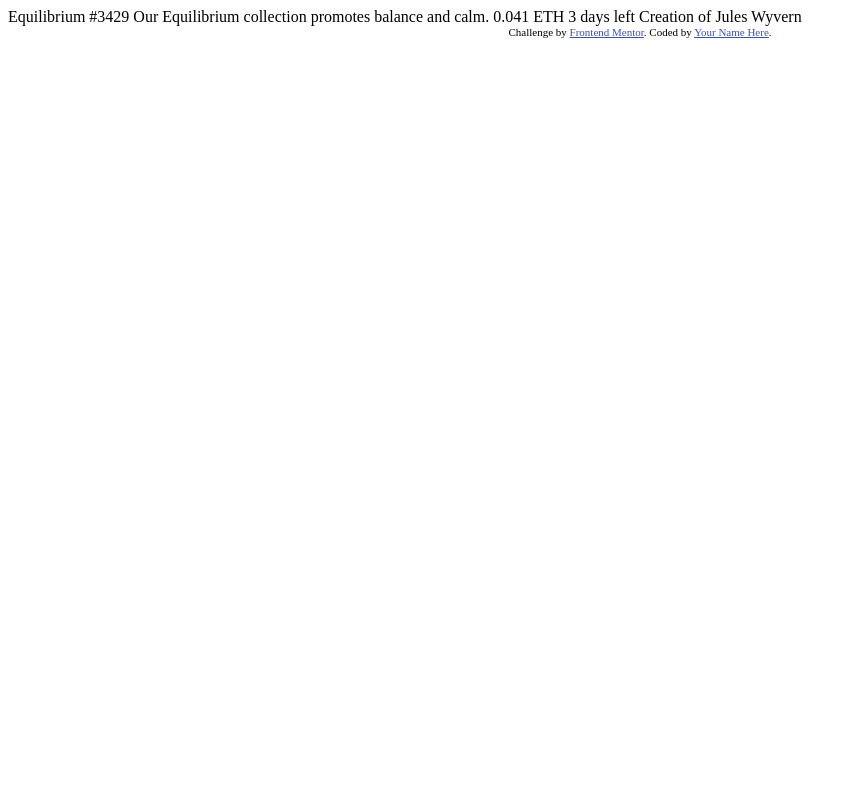
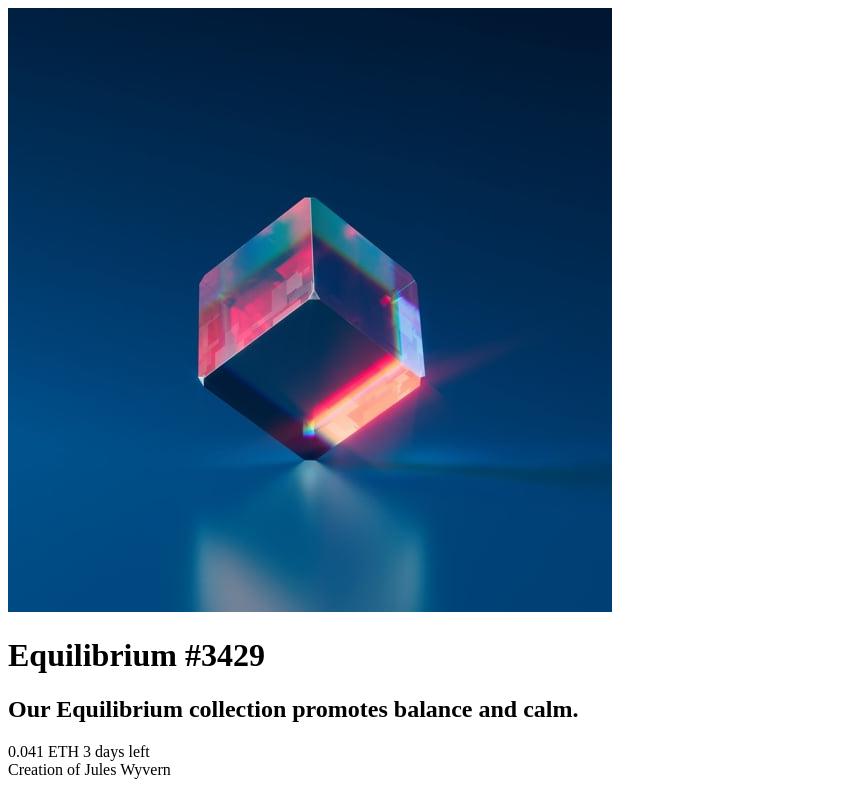
Before and after one commit to McWebmo/NFT-Preview-Card, a plain HTML site: page index.html in a window 1280 px wide. Shown: the whole page, without its empty margins (0-857 px from the left). Drawn offline with Linux system fonts and the light colour scheme.

Commit message:
setup HTML and inrialize CSS

```diff
--- a/index.html
+++ b/index.html
@@ -2,32 +2,29 @@
 <html lang="en">
 <head>
   <meta charset="UTF-8">
-  <meta name="viewport" content="width=device-width, initial-scale=1.0"> <!-- displays site properly based on user's device -->
+  <meta name="viewport" content="width=device-width, initial-scale=1.0">
+
+  <link rel="stylesheet" href="style.css">
 
   <link rel="icon" type="image/png" sizes="32x32" href="./images/favicon-32x32.png">
 
   <title>Frontend Mentor | NFT preview card component</title>
 
-  <!-- Feel free to remove these styles or customise in your own stylesheet 👍 -->
-  <style>
-    .attribution { font-size: 11px; text-align: center; }
-    .attribution a { color: hsl(228, 45%, 44%); }
-  </style>
 </head>
 <body>
 
-  Equilibrium #3429
+  <div class="container">
+    <img src="./images/image-equilibrium.jpg">
 
-  Our Equilibrium collection promotes balance and calm.
+    <h1>Equilibrium #3429</h1>
 
-  0.041 ETH
-  3 days left
+    <h2>Our Equilibrium collection promotes balance and calm.</h2>
 
-  Creation of Jules Wyvern
+    <span class="price">0.041 ETH</span>
+    <span class="time-left">3 days left</span>
 
-  <div class="attribution">
-    Challenge by <a href="https://www.frontendmentor.io?ref=challenge" target="_blank">Frontend Mentor</a>.
-    Coded by <a href="#">Your Name Here</a>.
+    <div class="artist">Creation of Jules Wyvern</div>
   </div>
+
 </body>
 </html>
```
Also changed, not shown: style.css (added).
